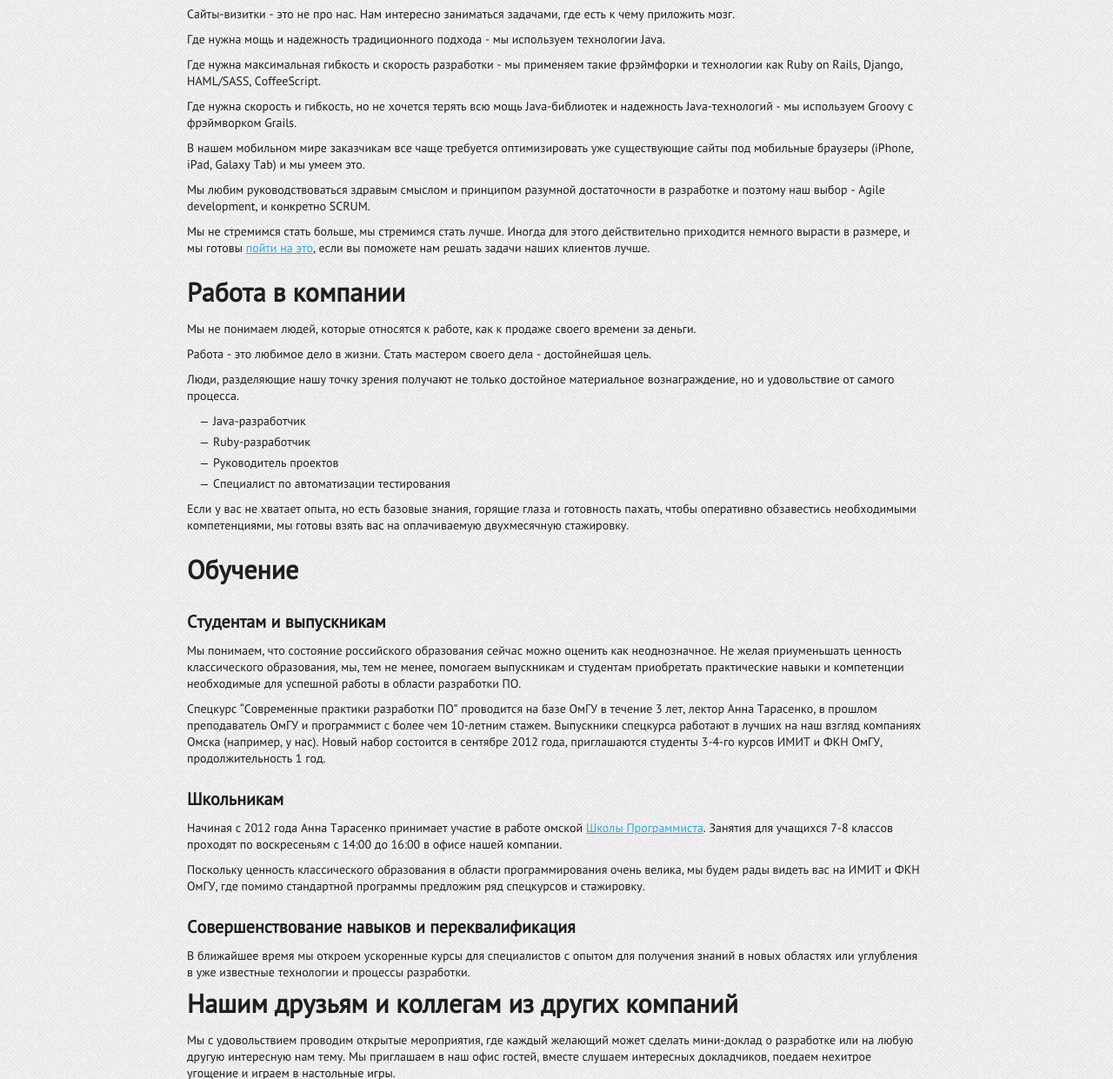
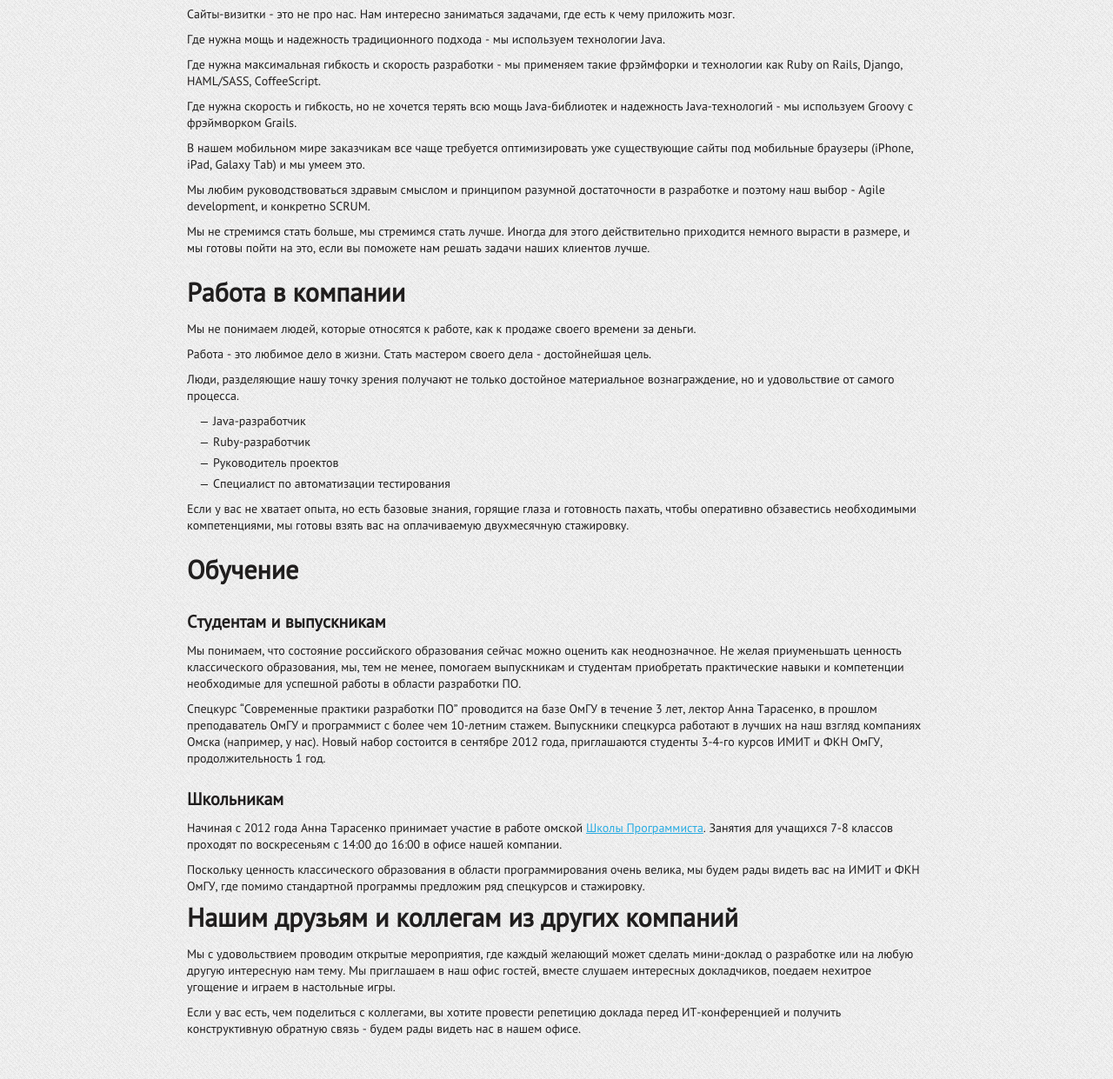
Before and after one commit to AnnieOmsk/7bits, a Jekyll site: the page built from index.md, in a window 1280 px wide and 1400 px high, scrolled down 317 px, cut to the strip 0-1241 px from the top of the window. Shown: the whole strip at 87% size. Built offline with Jekyll 4.4.1, drawn with Linux system fonts in a browser that asks for light colours; Markdown is read by kramdown in place of the engine named in the settings; some of the changed lines change nothing that is shown.

Commit message:
commented non-actual block

```diff
--- a/index.md
+++ b/index.md
@@ -20,7 +20,7 @@
 
 Мы любим руководствоваться здравым смыслом и принципом разумной достаточности в разработке и поэтому наш выбор - Agile development, и конкретно SCRUM.
 
-Мы не стремимся стать больше, мы стремимся стать лучше. Иногда для этого действительно приходится немного вырасти в размере, и мы готовы [пойти на это](jobs.html), если вы поможете нам решать задачи наших клиентов лучше.
+Мы не стремимся стать больше, мы стремимся стать лучше. Иногда для этого действительно приходится немного вырасти в размере, и мы готовы пойти на это, если вы поможете нам решать задачи наших клиентов лучше.
 
 
 ##Работа в компании
@@ -57,10 +57,10 @@
 
 Поскольку ценность классического образования в области программирования очень велика, мы будем рады видеть вас на ИМИТ и ФКН ОмГУ, где помимо стандартной программы предложим ряд спецкурсов и стажировку.
 
-###Совершенствование навыков и переквалификация
+<!-- ###Совершенствование навыков и переквалификация
 
 В ближайшее время мы откроем ускоренные курсы для специалистов с опытом для получения знаний в новых областях или углубления в уже известные технологии и процессы разработки.
-
+ -->
 
 #Нашим друзьям и коллегам из других компаний
 
```
Also changed, not shown: 1 other file.
